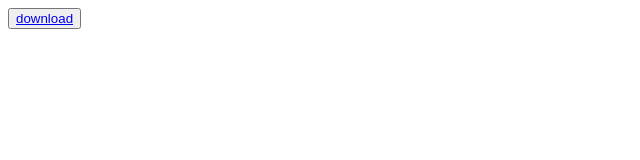
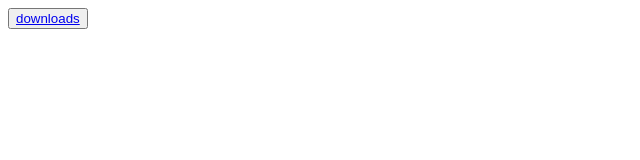
Before and after one commit to nickdebesten/xnick.ml, a plain HTML site: page index.html in a window 1280 px wide. Shown: the full height of the page, 0-640 px from the left. Drawn offline with Linux system fonts and the light colour scheme.

Commit message:
Update index.html

```diff
--- a/index.html
+++ b/index.html
@@ -5,6 +5,6 @@
 </head>
 <body>
     <button>
-        <a href="./downloads/index.html" >download</a>
+        <a href="./downloads/index.html" >downloads</a>
 </body>
 </html>
```
